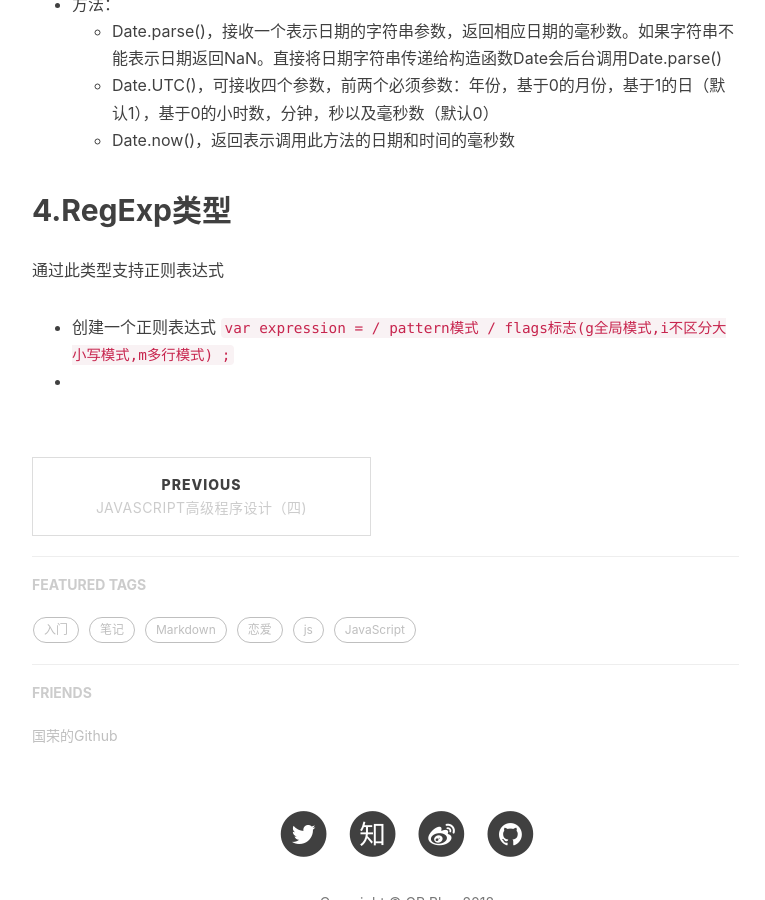
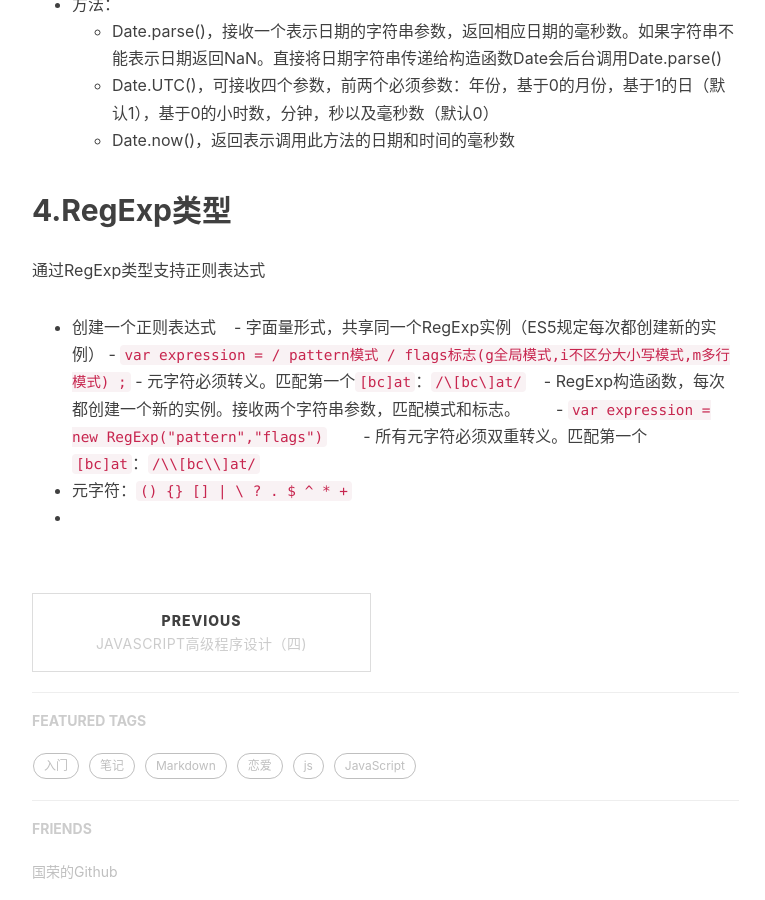
Before and after one commit to wangguorong1996/wangguorong1996.github.io, a Jekyll site: the page built from _posts/2018-05-11-JavaScript5.markdown, in a window 1280 px wide and 900 px high, scrolled down 2728 px. Shown: the whole window, without its empty margins (233-998 px from the left). Built offline with Jekyll 4.4.1, drawn with Linux system fonts in a browser that asks for light colours; nearby versions of some CDN libraries; comment, search, counter and statistics services are not loaded.

Commit message:
Update 2018-05-11-JavaScript5.markdown

```diff
--- a/_posts/2018-05-11-JavaScript5.markdown
+++ b/_posts/2018-05-11-JavaScript5.markdown
@@ -98,7 +98,13 @@ tags:
     - Date.now()，返回表示调用此方法的日期和时间的毫秒数
 
 ## 4.RegExp类型
-通过此类型支持正则表达式
+通过RegExp类型支持正则表达式
 - 创建一个正则表达式
-`var expression = / pattern模式 / flags标志(g全局模式,i不区分大小写模式,m多行模式) ;`
+    - 字面量形式，共享同一个RegExp实例（ES5规定每次都创建新的实例）
+        - `var expression = / pattern模式 / flags标志(g全局模式,i不区分大小写模式,m多行模式) ;`
+        - 元字符必须转义。匹配第一个`[bc]at`：`/\[bc\]at/`
+    - RegExp构造函数，每次都创建一个新的实例。接收两个字符串参数，匹配模式和标志。
+        - `var expression = new RegExp("pattern","flags")`
+        - 所有元字符必须双重转义。匹配第一个`[bc]at`：`/\\[bc\\]at/`
+- 元字符：`() {} [] | \ ? . $ ^ * + `
 -
```
